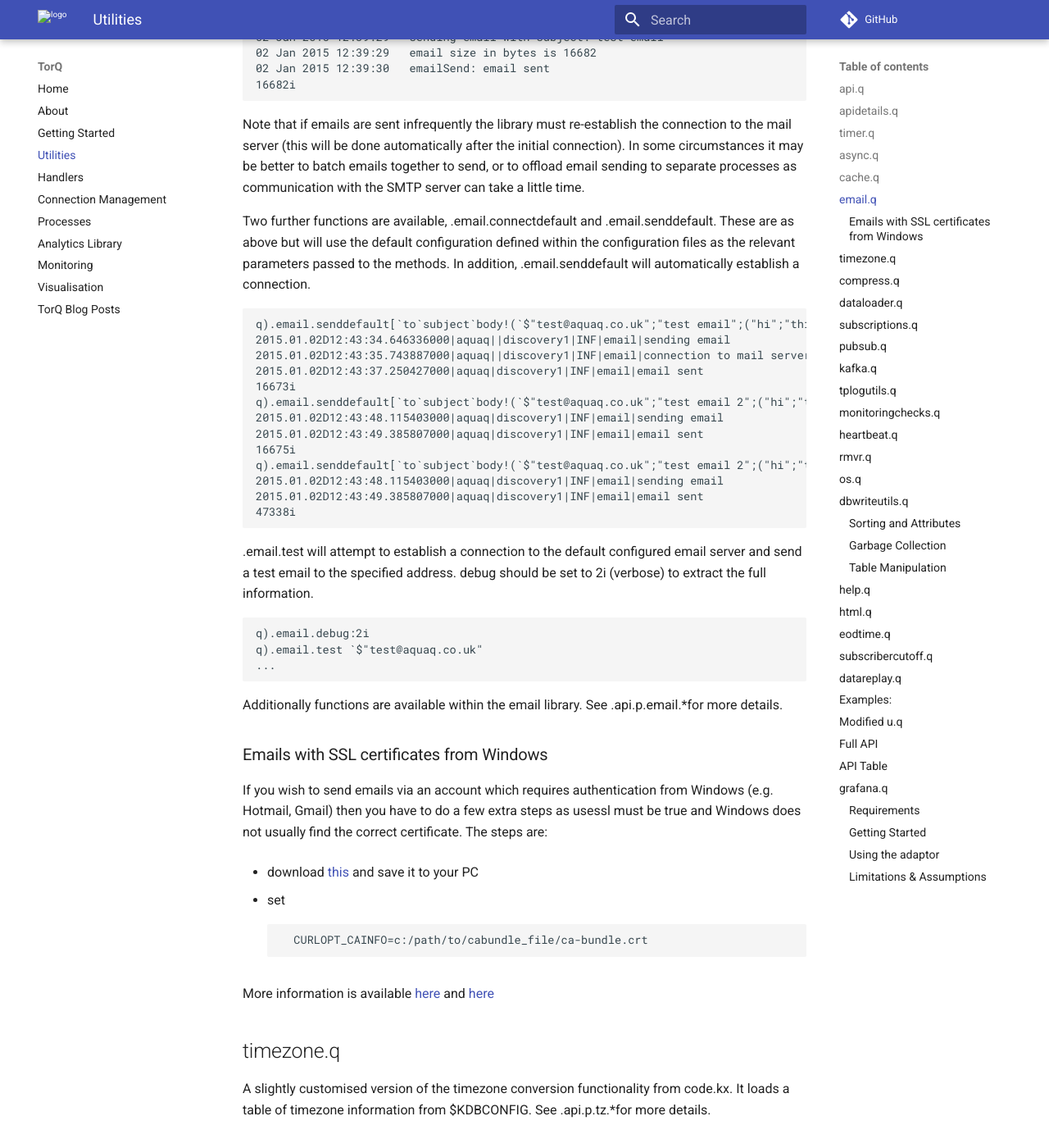
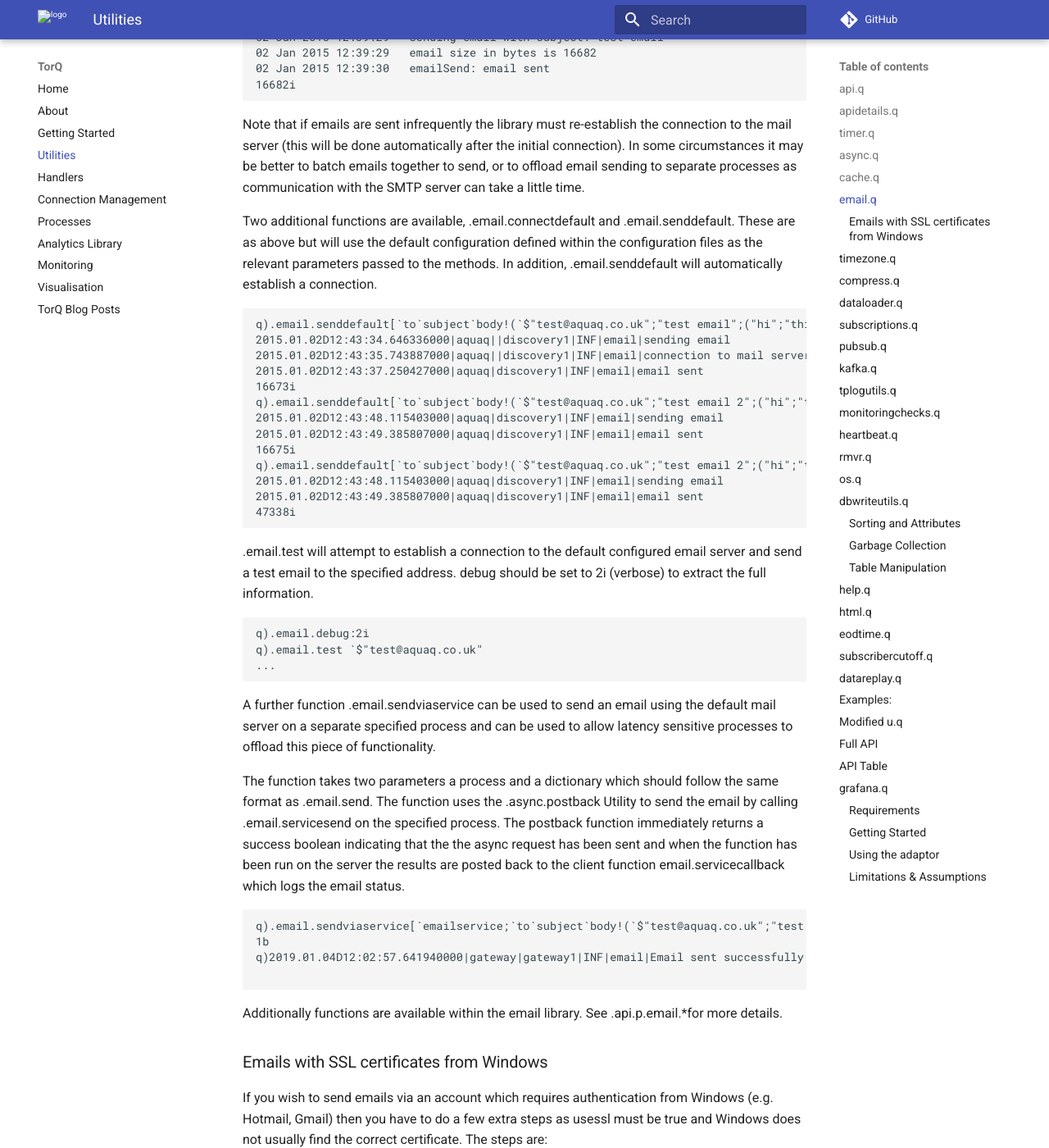
Before and after one commit to DataIntellectTech/TorQ, an MkDocs documentation site: the page built from docs/utilities.md, in a window 1280 px wide and 1400 px high, scrolled down 7369 px. Shown: the whole window at 82% size. Built offline with MkDocs 1.6.1 and Material for MkDocs 9.7.7, drawn with Linux system fonts in a browser that asks for light colours; comment, search, counter and statistics services are not loaded; old or Windows-style settings are respelled for this version of MkDocs.

Commit message:
Addition of email service functionality to email.q  (#135)
* Update utilities.md

* Update utilities.md

* Update utilities.md

* Update utilities.md

* Update utilities.md

* Addition of email service functionality to email.q

* Update utilities.md

* Update utilities.md

* Changes to email server functionality

* Changes to email server functionality

* Update email.q

* Update email.q

* Update utilities.md

````diff
--- a/docs/utilities.md
+++ b/docs/utilities.md
@@ -366,7 +366,7 @@ the initial connection). In some circumstances it may be better to batch
 emails together to send, or to offload email sending to separate
 processes as communication with the SMTP server can take a little time.
 
-Two further functions are available, .email.connectdefault and
+Two additional functions are available, .email.connectdefault and
 .email.senddefault. These are as above but will use the default
 configuration defined within the configuration files as the relevant
 parameters passed to the methods. In addition, .email.senddefault will
@@ -393,6 +393,17 @@ debug should be set to 2i (verbose) to extract the full information.
     q).email.debug:2i
     q).email.test `$"test@aquaq.co.uk"
     ...
+
+A further function .email.sendviaservice can be used to send an email using the default mail server on a separate specified process and can be used to allow latency sensitive processes to offload this piece of functionality.
+
+The function takes two parameters a process and a dictionary which should follow  the same format as .email.send. The function uses the .async.postback Utility to send the email by calling .email.servicesend on the specified process. The postback function immediately returns a success boolean indicating that the the async request has been sent and when the function has been run on the server the results are posted back to the client function  email.servicecallback which logs the email status.
+
+```
+q).email.sendviaservice[`emailservice;`to`subject`body!(`$"test@aquaq.co.uk";"test email";("hi";"this is an email from torq"))]
+1b
+q)2019.01.04D12:02:57.641940000|gateway|gateway1|INF|email|Email sent successfully
+
+```
 
 Additionally functions are available within the email library. See
 .api.p.email.\*for more details.
````
Also changed, not shown: 1 other file.
